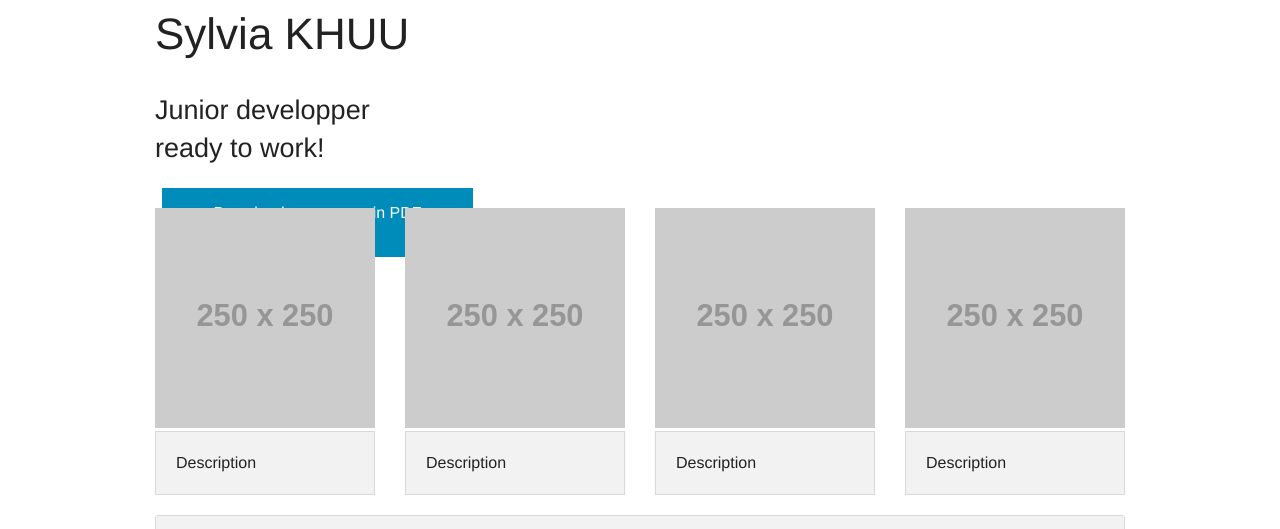
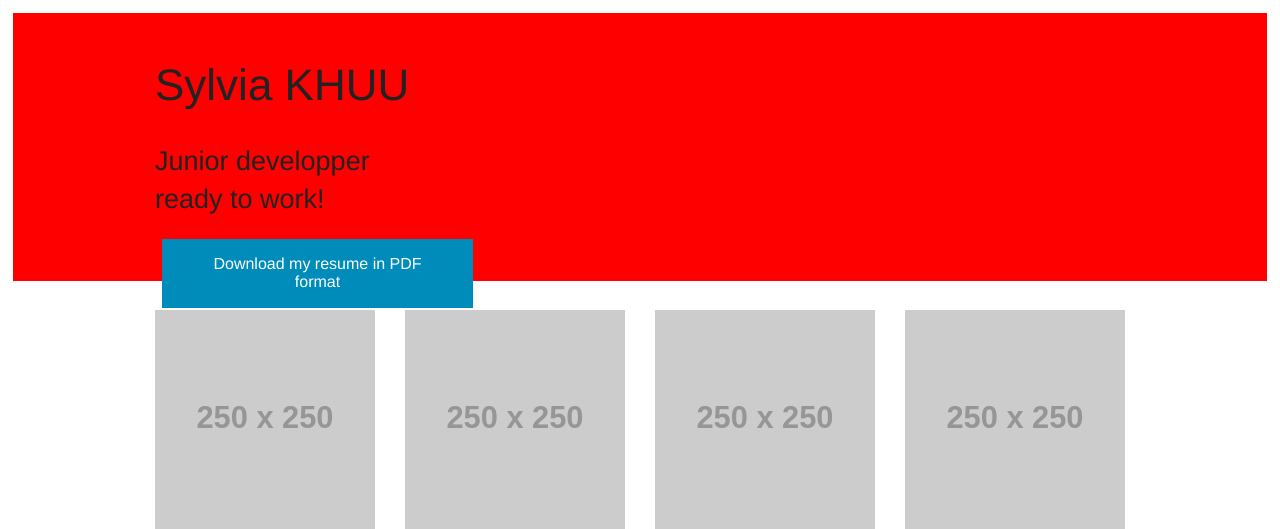
Before and after one commit to p00ps/p00ps.github.io, a PHP site: page / in a window 1280 px wide. Shown: the part 45-574 px from the top of the page. Run offline with PHP 8.4, Linux system fonts and the light colour scheme; grey boxes labelled with a size stand in for pictures from a placeholder-image service; some libraries are stand-ins or nearby versions.

Commit message:
section homepage-welcome background marg/padd

```diff
--- a/css/addson.css
+++ b/css/addson.css
@@ -3,3 +3,9 @@
 	margin:-1% 0px 0px 2%;
 	position:absolute;
 }
+
+#homepage-welcome{
+	margin:1% 1% 1% 1%;
+	padding: 3% 3% 3% 3%;
+	background-color: red;
+}
--- a/index.html
+++ b/index.html
@@ -34,7 +34,7 @@
 
 <!-- End Navigation -->
 <!-- Desktop Slider -->
-<section id="homepage-hero">
+<section id="homepage-welcome">
 
   <div class="row">
     <div class="medium-7 large-6 columns">
@@ -50,40 +50,6 @@
     </div>
   </div>
 </section>
-
-<!--
-
-  <div class="row">
-    <div class="img">
-    <img src="http://placehold.it/1000x400&text=Slide Image" alt="slide image"/>
-  </div>
-  <div class="row">
-    <div class="medium-7 large-6 columns">
-      <h1>Sykvia KHUU</h1><br>
-      <h3>Junior developper<br class="hide-for-small">ready to work.</h3>
-      <br>
-    </div>
-  </div>
-  <div class="row">
-    <div class="large-4 medium-6 columns">
-      <a href="#" class="featured-button button [radius round]">Download my resume in PDF format</a>
-    </div>
-  </div>
-  <div class="row">
-    <div class="large-12 columns">
-      <div class="hide-for-small">
-        <div id="featured">
-          <!-- Radius Classes -->
-    <!--      <div class="left">
-              <img src="http://placehold.it/1000x400&text=Slide Image" alt="slide image"/>
-          </div>
-        </div>
-      </div>
-    </div>
-  </div> -->
-
-
-
 
     <!-- End Desktop Slider -->
 
```
